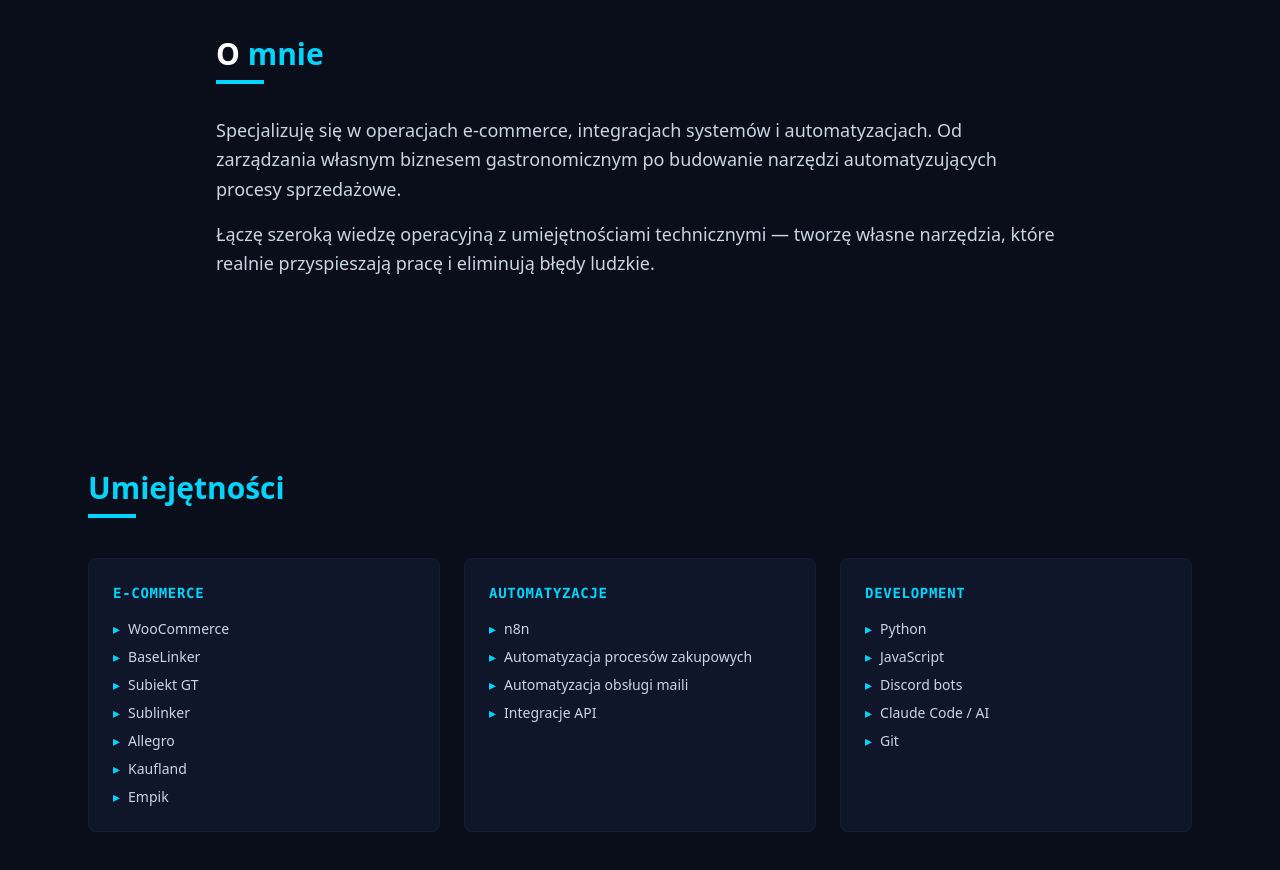
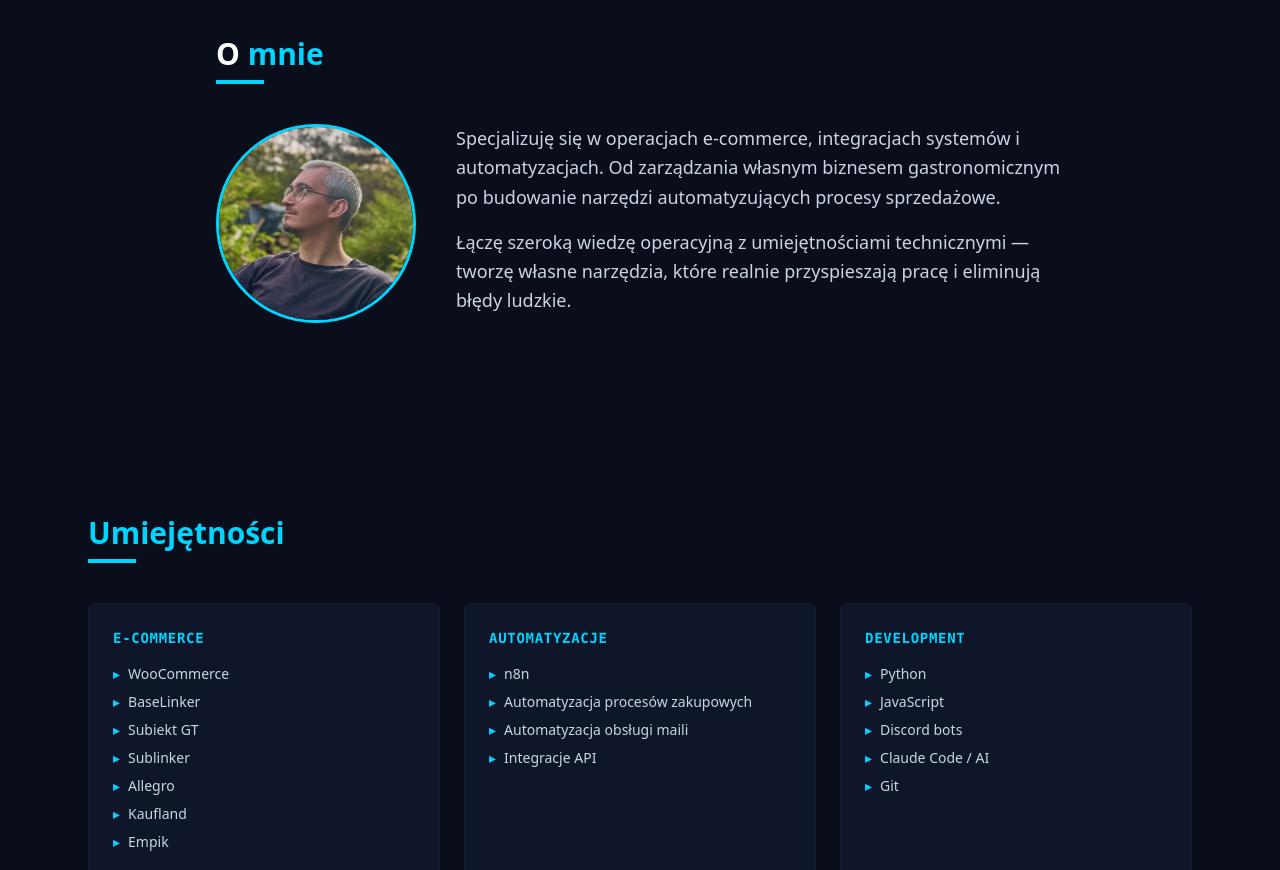
Before and after one commit to Pamela69420/portfolio, a Next.js app: page / in a window 1280 px wide. Shown: the part 860-1730 px from the top of the page. Built offline with nearby package versions, Linux system fonts and the light colour scheme.

Commit message:
feat: add profile photo to About section

```diff
--- a/src/components/About.tsx
+++ b/src/components/About.tsx
@@ -1,5 +1,6 @@
 "use client";
 
+import Image from "next/image";
 import { motion } from "framer-motion";
 import { about } from "@/data/content";
 
@@ -15,7 +16,18 @@
         <h2 className="text-3xl font-bold text-white mb-2">
           O <span style={{ color: "#00D4FF" }}>mnie</span>
         </h2>
-        <div className="w-12 h-1 mb-8" style={{ backgroundColor: "#00D4FF" }} />
+        <div className="w-12 h-1 mb-10" style={{ backgroundColor: "#00D4FF" }} />
+        <div className="flex flex-col md:flex-row gap-10 items-center md:items-start">
+          <div className="flex-shrink-0">
+            <Image
+              src="/avatar.png"
+              alt="Wojtek Rosłonek"
+              width={200}
+              height={200}
+              className="rounded-full object-cover"
+              style={{ border: "3px solid #00D4FF" }}
+            />
+          </div>
           <div className="space-y-4">
             {about.paragraphs.map((p, i) => (
               <p key={i} className="text-slate-300 text-lg leading-relaxed">
@@ -23,6 +35,7 @@
               </p>
             ))}
           </div>
+        </div>
       </motion.div>
     </section>
   );
```
Also changed, not shown: public/avatar.png (added). Lines whose indentation alone changed are shown as unchanged.
